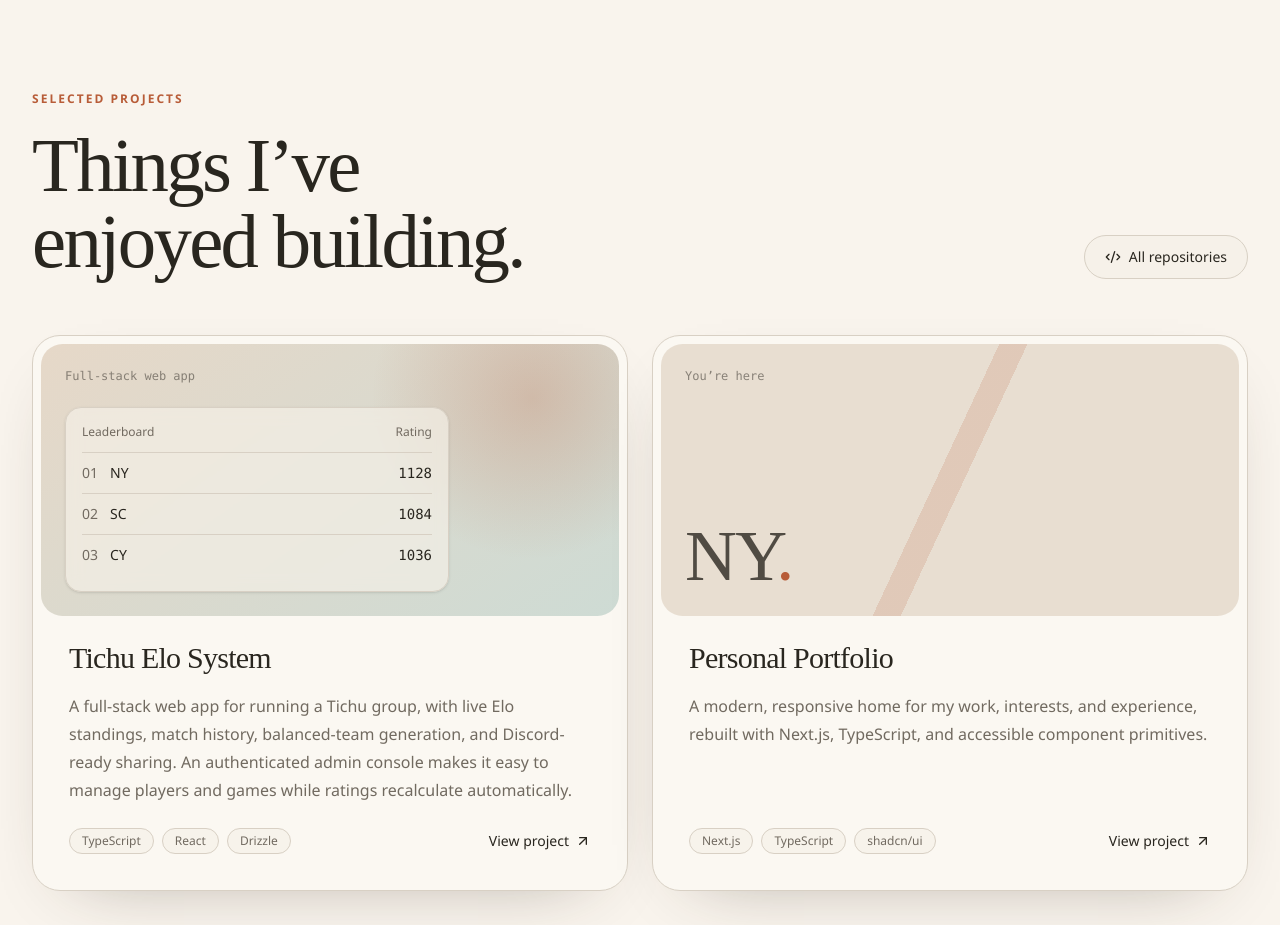
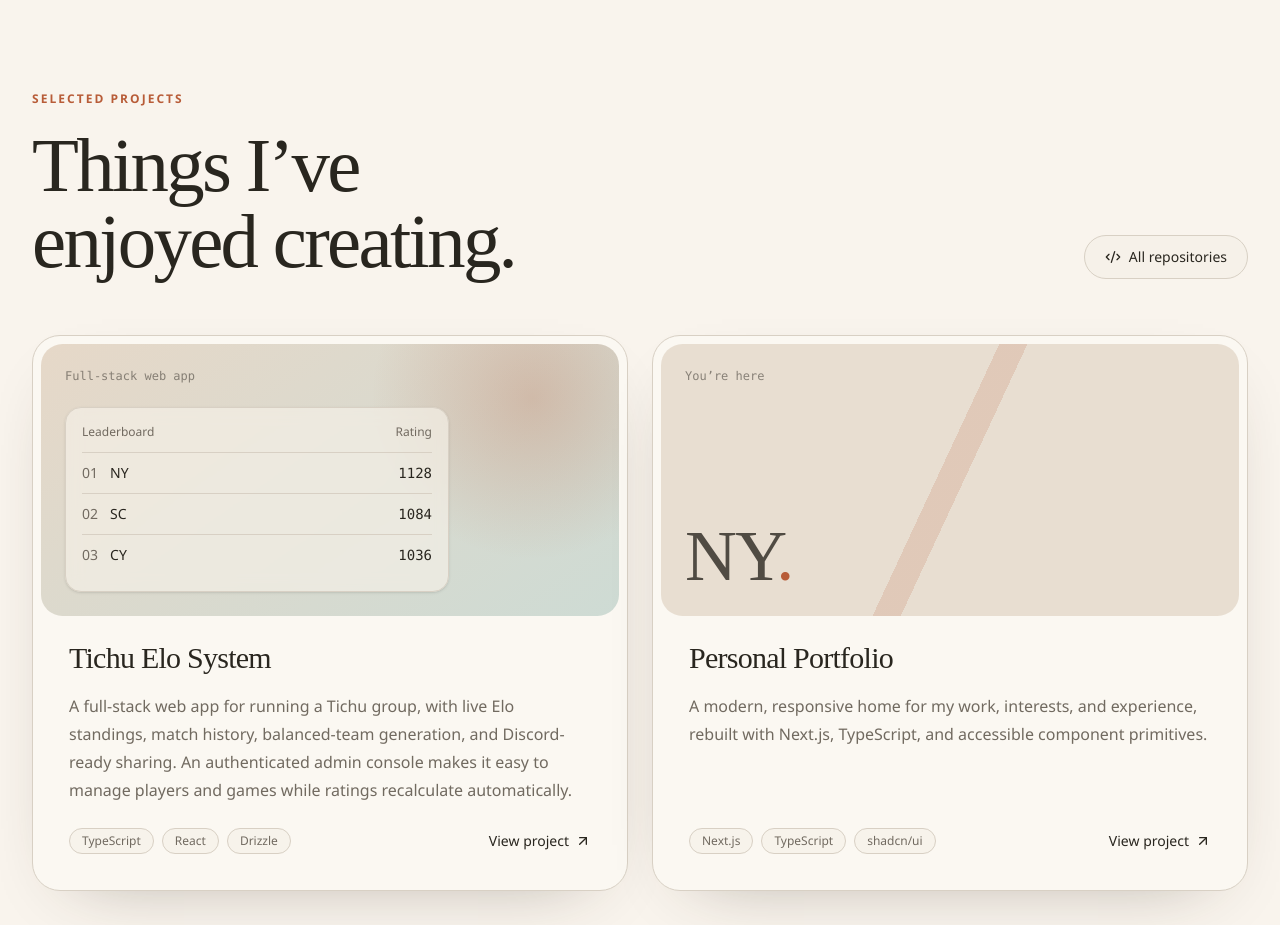
Before and after one commit to yu-nathan/yu-nathan.github.io, a Next.js app: page / in a window 1280 px wide. Shown: the part 2160-3085 px from the top of the page. Built offline with nearby package versions, Linux system fonts and the light colour scheme.

Commit message:
copy: updates tagline for selected projects

```diff
--- a/app/page.tsx
+++ b/app/page.tsx
@@ -332,7 +332,7 @@ export default function Home() {
               <div className="max-w-3xl">
                 <p className="section-label">Selected projects</p>
                 <h2 className="section-title mt-5">
-                  Things I’ve enjoyed building.
+                  Things I’ve enjoyed creating.
                 </h2>
               </div>
               <Button asChild variant="outline">
```
